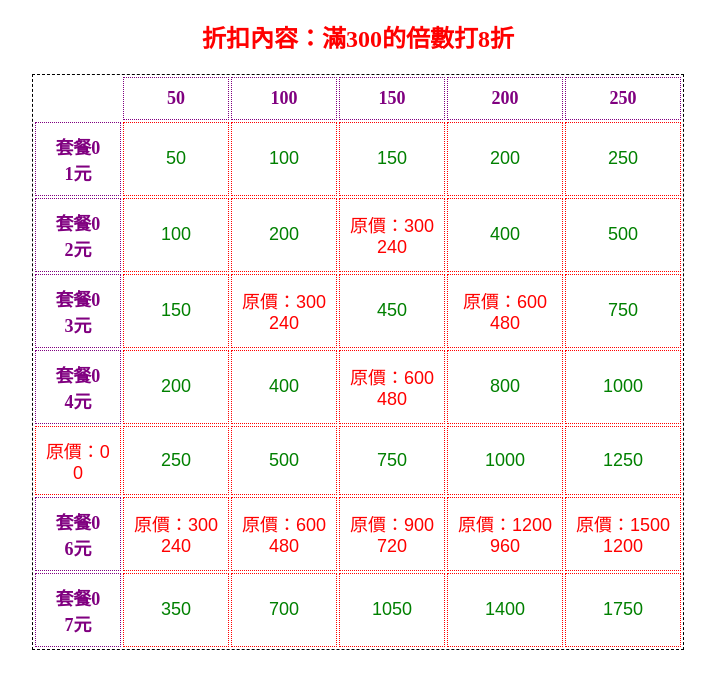
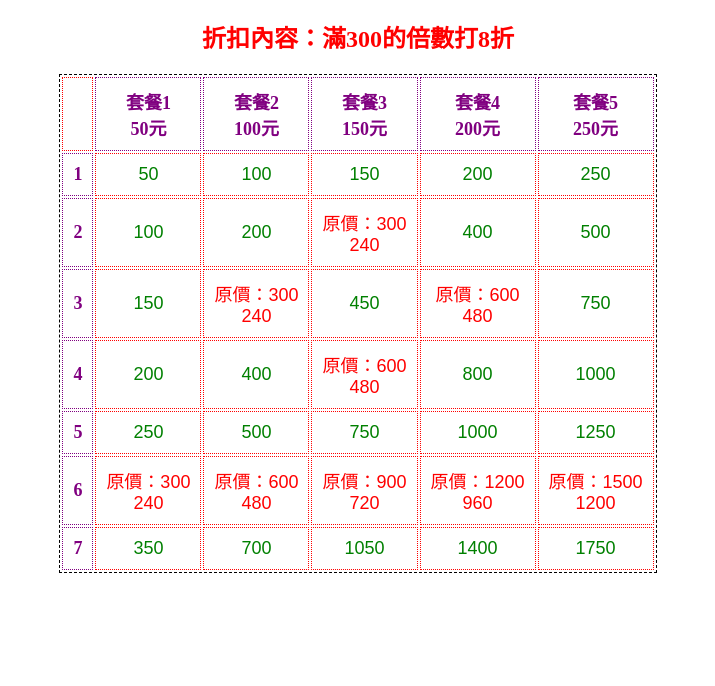
Before and after one commit to B10856051/B10856051.github.io, a plain HTML site: page Test_0508/index.html in a window 1280 px wide. Shown: the part 70-756 px from the top of the page, without its empty margins (282-997 px from the left). Drawn offline with Linux system fonts and the light colour scheme.

Commit message:
Update index.html

```diff
--- a/Test_0508/index.html
+++ b/Test_0508/index.html
@@ -63,19 +63,19 @@
         for (y = 0; y <= 7; y++) {
             document.write("<tr>");
             for (x = 0, a = 0; a <= 5; x += 50, a++) {
-                if (y == 0 && x == 0) {
-                    document.write("<td class='td-noborder'>");
+                if (y == 0 && x == 0) { //最左上那格
+                    document.write("<td class='td_noBorder'>");
                     document.write("</td>");
-                } else if (x == 0 && y != 5) {
+                } else if (y == 0 && x != 5) { //第一排2~6格
                     document.write("<td id='tableTitle'>");
-                    document.write('套餐' + a + '<br>' + y + '元');
+                    document.write('套餐' + a + '<br>' + x + '元');
                     document.write("</td>");
                 } else {
-                    if (y == 0) {
+                    if (x == 0) { //第2~8排第一格
                         document.write("<td id='tableTitle'>");
-                        document.write(x);
+                        document.write(y);
                         document.write("</td>");
-                    } else {
+                    } else { //中間綠字&打折的部分
                         if ((x * y) % 300 == 0) {
                             document.write("<td class='redcontent'>");
                             document.write('原價：' + x * y + '<br>' + x * y * 0.8);
@@ -92,7 +92,6 @@
         }
         document.write("</table>");
     </script>
-    </script>
 </head>
 
 <body>
```
